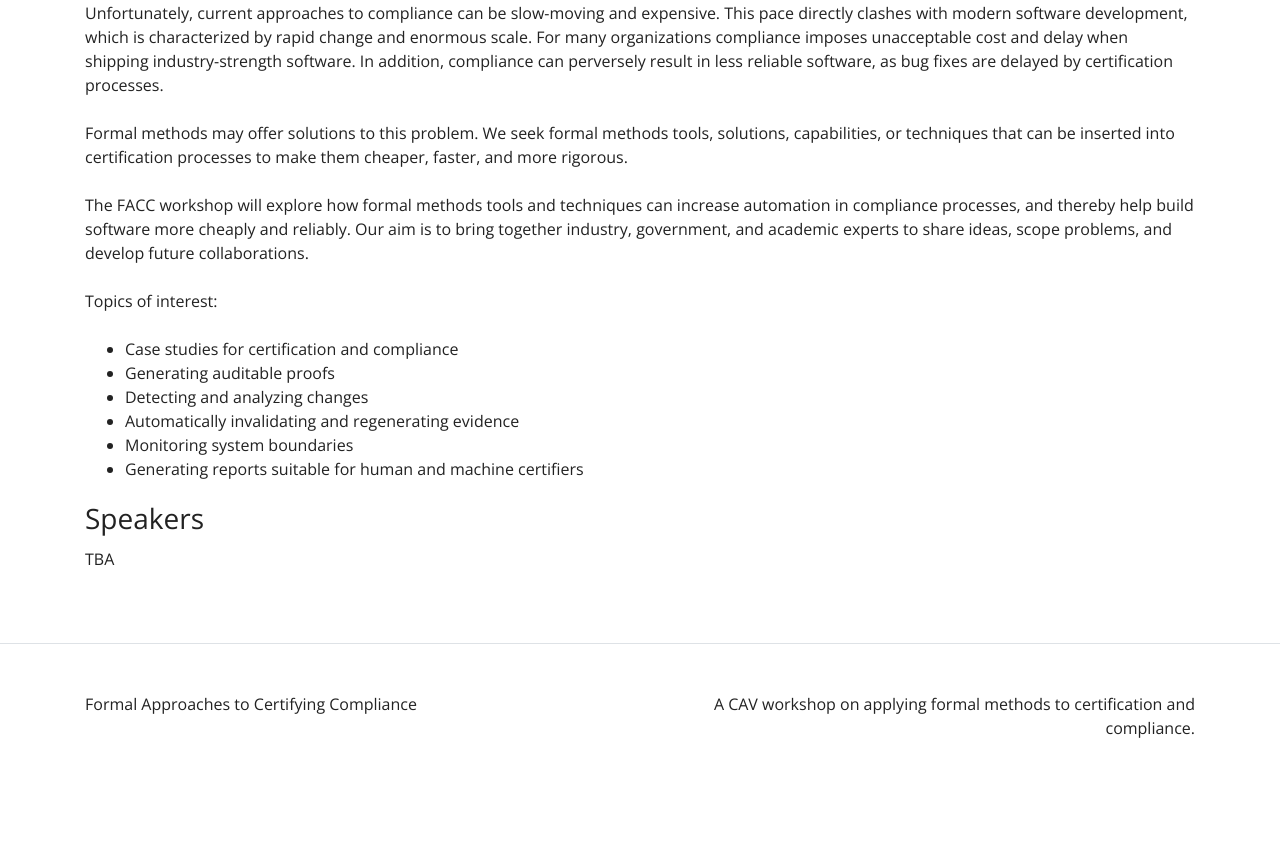
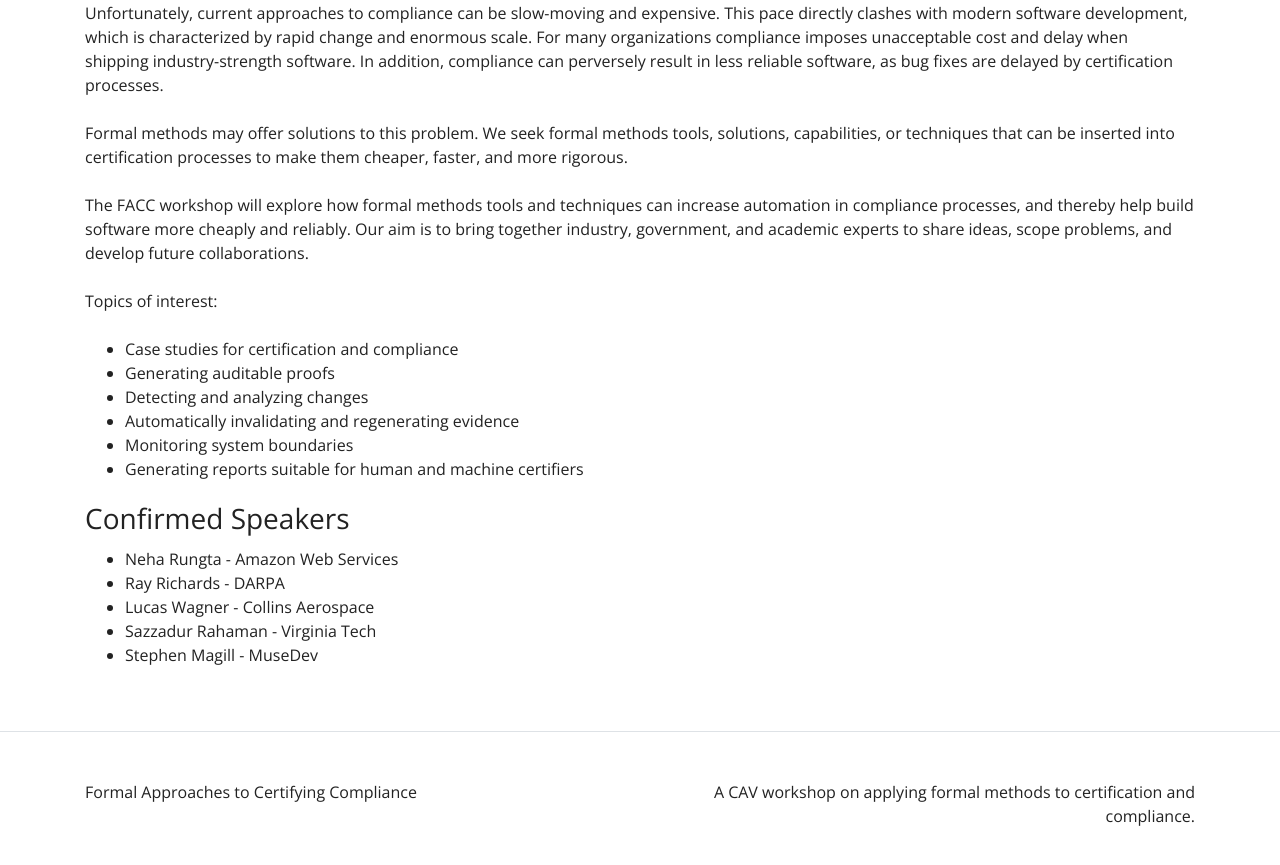
Before and after one commit to facc-workshop-2020/facc-workshop-2021.github.io, a Jekyll site: the page built from index.md, in a window 1280 px wide and 900 px high, scrolled down 599 px. Shown: the top 865 px of the window. Built offline with Jekyll 4.4.1, drawn with Linux system fonts in a browser that asks for light colours; before the commit the page ends 1411 px from its top, so only the background shows below that.

Commit message:
Update index.md

```diff
--- a/index.md
+++ b/index.md
@@ -34,6 +34,10 @@ Topics of interest:
 * Monitoring system boundaries
 * Generating reports suitable for human and machine certifiers
 
-### Speakers
+### Confirmed Speakers
 
-TBA
+* Neha Rungta - Amazon Web Services
+* Ray Richards - DARPA
+* Lucas Wagner - Collins Aerospace
+* Sazzadur Rahaman - Virginia Tech
+* Stephen Magill - MuseDev
```
